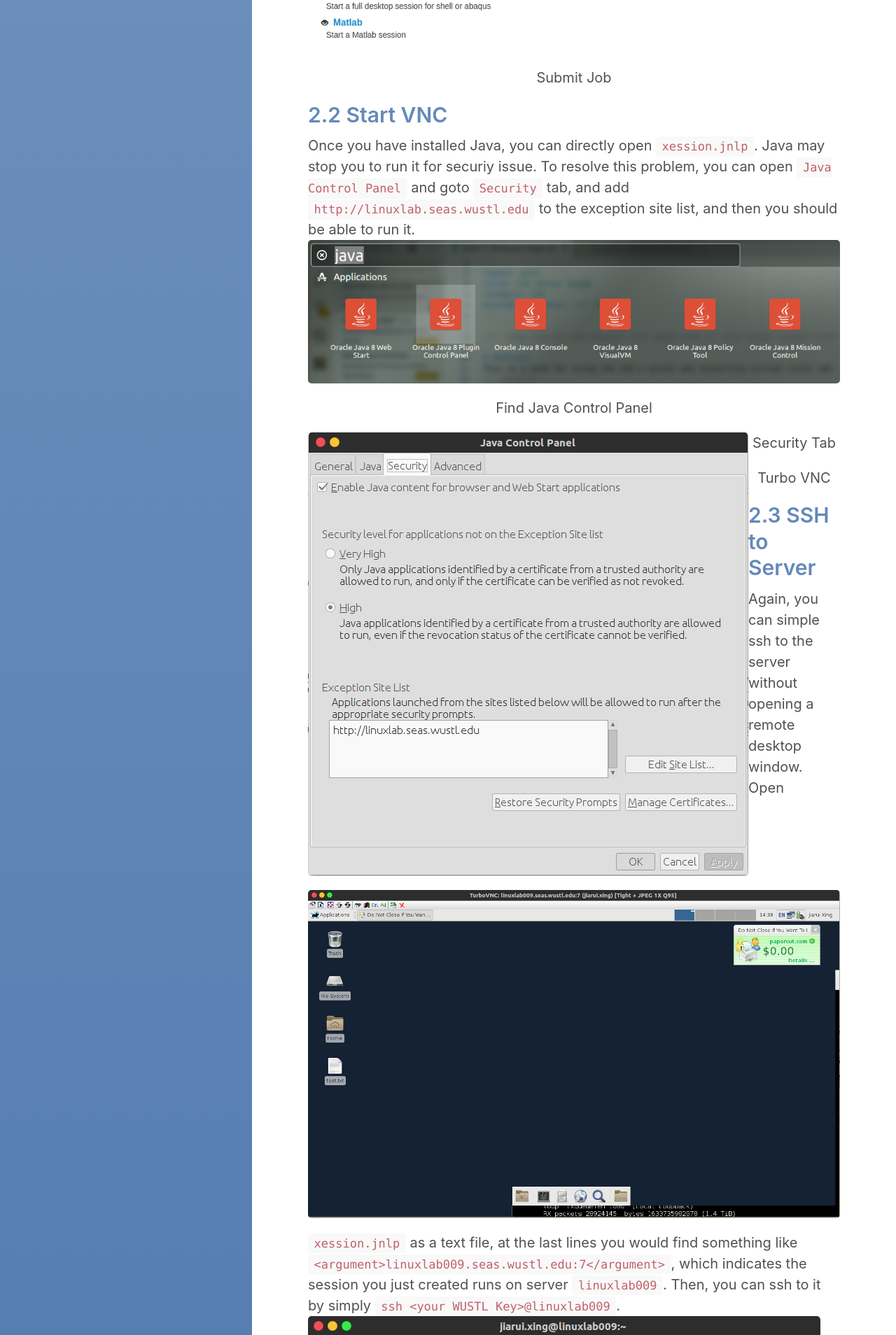
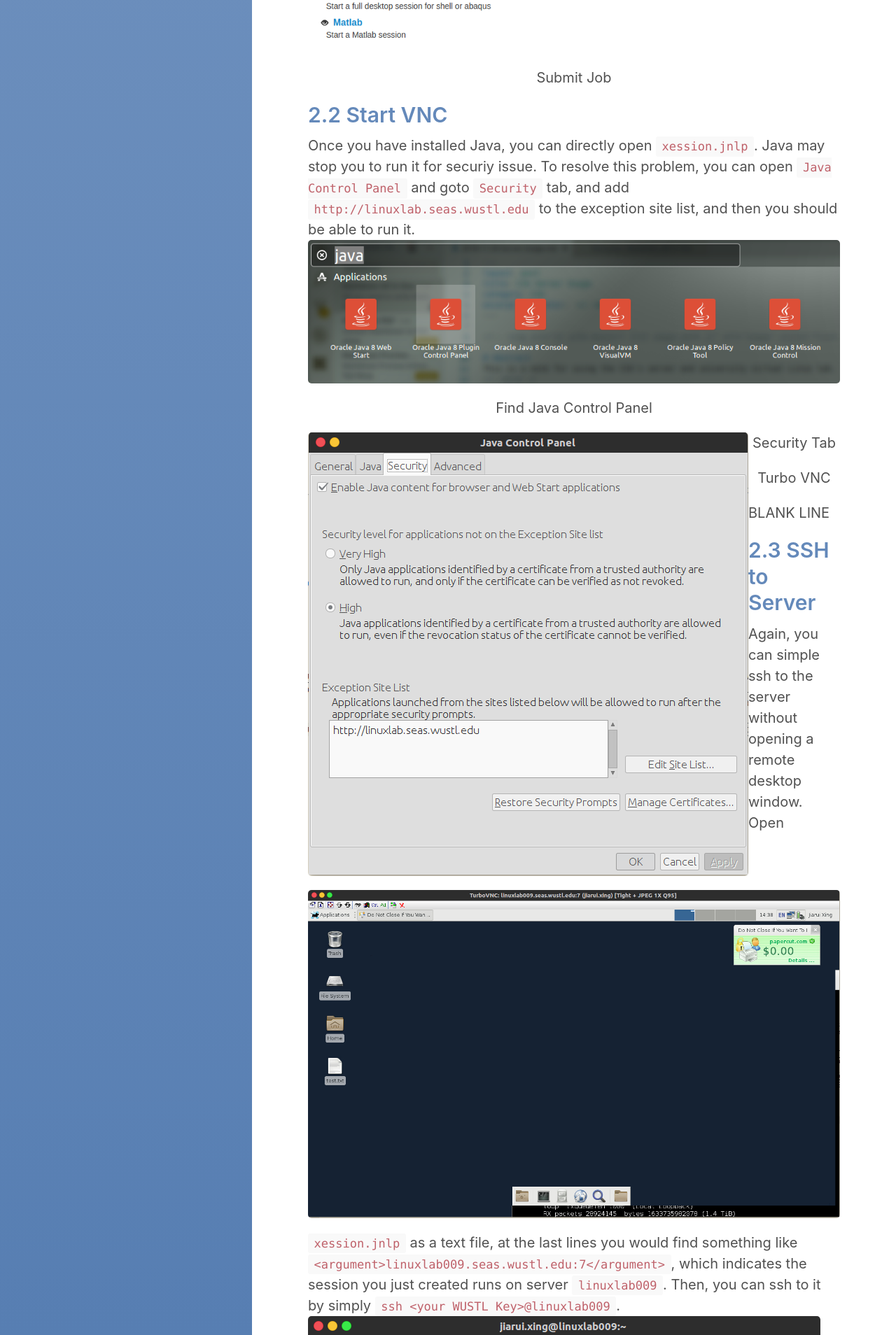
Before and after one commit to jr-xing/jr-xing.github.io, a Jekyll site: the page built from _posts/2018-11-20-Server-Usage.md, in a window 1280 px wide. Shown: the part 1756-3664 px from the top of the page at 70% size. Built offline with Jekyll 4.4.1, drawn with Linux system fonts in a browser that asks for light colours.

Commit message:
Server Usage

````diff
--- a/_posts/2018-11-20-Server-Usage.md
+++ b/_posts/2018-11-20-Server-Usage.md
@@ -36,6 +36,7 @@
 <p style="text-align: center;"> Turbo VNC </p>
 
 
+<p> BLANK LINE</p>
 ## 2.3 SSH to Server
 Again, you can simple ssh to the server without opening a remote desktop window. Open ```xession.jnlp``` as a text file, at the last lines you would find something like ```<argument>linuxlab009.seas.wustl.edu:7</argument>```, which indicates the session you just created runs on server ```linuxlab009```. Then, you can ssh to it by simply ```ssh <your WUSTL Key>@linuxlab009```.
 <img src="{{ site.baseurl }}/assets/imgs/Server-Usage/LL-ssh.png" alt="image" style="float: left; vertical-align: text-top;" />
````
